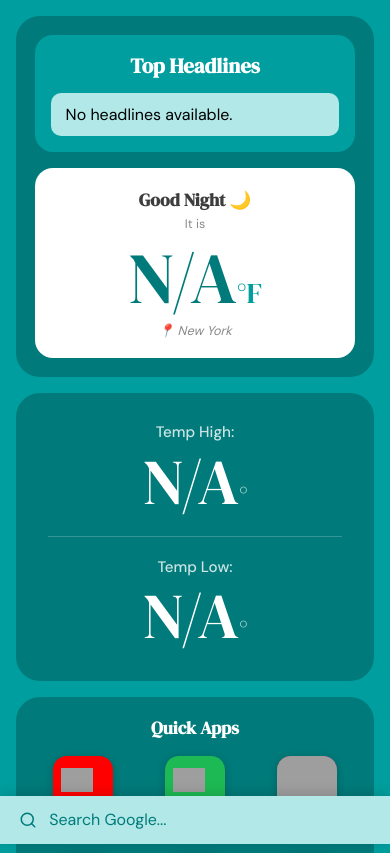
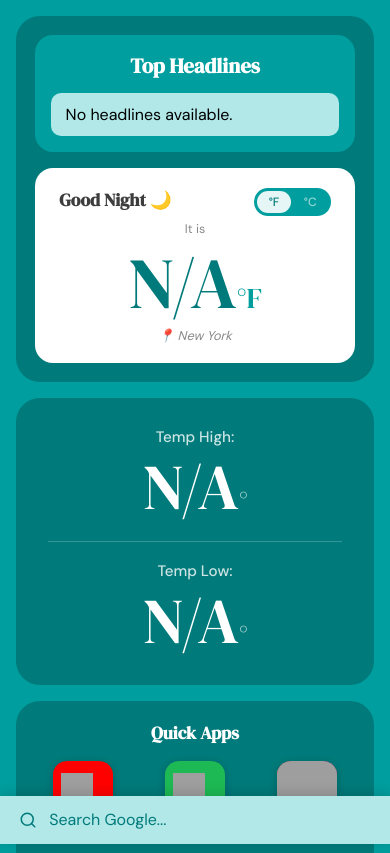
Before and after one commit to sophiethegreatestest-netizen/sophies-homepage, a Flask app: page / in a window 390 px wide. Shown: the top 853 px of the page. Run offline with Flask 3, Linux system fonts and the light colour scheme; data that the repository does not hold is empty; some libraries are stand-ins or nearby versions; grey boxes are pictures that could not be loaded.

Commit message:
celsius bar mobile

```diff
--- a/templates/index.html
+++ b/templates/index.html
@@ -424,6 +424,32 @@
                 text-align: center;
             }
 
+            .mobile-unit-toggle {
+                display: flex;
+                background: #009e9e;
+                border-radius: 20px;
+                padding: 3px;
+                gap: 2px;
+            }
+
+            .mobile-unit-btn {
+                background: transparent;
+                border: none;
+                color: rgba(255,255,255,0.6);
+                font-family: 'DM Sans', sans-serif;
+                font-size: 0.75rem;
+                font-weight: 500;
+                padding: 0.2rem 0.7rem;
+                border-radius: 16px;
+                cursor: pointer;
+                transition: background 0.2s, color 0.2s;
+            }
+
+            .mobile-unit-btn.active {
+                background: rgba(255,255,255,0.9);
+                color: #007a7a;
+            }
+
             .mobile-briefing-greeting {
                 font-family: 'DM Serif Display', serif;
                 font-size: 1.1rem;
@@ -750,9 +776,15 @@
 
                 <!-- Daily Briefing mini card -->
                 <div class="mobile-briefing-card">
-                    <div class="mobile-briefing-greeting" id="mobile-greeting">Good Morning</div>
+                    <div style="display:flex; justify-content:space-between; align-items:center; margin-bottom:0.3rem;">
+                        <div class="mobile-briefing-greeting" id="mobile-greeting">Good Morning</div>
+                        <div class="mobile-unit-toggle">
+                            <button class="mobile-unit-btn active" id="mobile-btn-f" onclick="setUnit('F')">°F</button>
+                            <button class="mobile-unit-btn" id="mobile-btn-c" onclick="setUnit('C')">°C</button>
+                        </div>
+                    </div>
                     <div class="mobile-briefing-label">It is</div>
-                    <div class="mobile-briefing-temp">{{ temp }}<span class="mobile-briefing-unit">°F</span></div>
+                    <div class="mobile-briefing-temp" id="mobile-temp">{{ temp }}<span class="mobile-briefing-unit" id="mobile-temp-unit">°F</span></div>
                     <div class="mobile-briefing-location">📍 {{ city }}</div>
                 </div>
 
@@ -761,10 +793,10 @@
             <!-- HIGH / LOW CARD -->
             <div class="mobile-highlow-card">
                 <div class="mobile-highlow-label">Temp High:</div>
-                <div class="mobile-highlow-temp">{{ temp_high }}<span class="mobile-highlow-unit">°</span></div>
+                <div class="mobile-highlow-temp" id="mobile-high">{{ temp_high }}<span class="mobile-highlow-unit">°</span></div>
                 <hr class="mobile-highlow-divider">
                 <div class="mobile-highlow-label">Temp Low:</div>
-                <div class="mobile-highlow-temp">{{ temp_low }}<span class="mobile-highlow-unit">°</span></div>
+                <div class="mobile-highlow-temp" id="mobile-low">{{ temp_low }}<span class="mobile-highlow-unit">°</span></div>
             </div>
 
             <!-- QUICK APPS -->
@@ -857,28 +889,43 @@
         function toC(f) { return f !== null ? Math.round((f - 32) * 5 / 9 * 10) / 10 : 'N/A'; }
 
         function setUnit(unit) {
-            const tempEl  = document.getElementById('desktop-temp');
-            const unitEl  = document.getElementById('desktop-temp-unit');
-            const highEl  = document.getElementById('desktop-high');
-            const lowEl   = document.getElementById('desktop-low');
+            const tempEl      = document.getElementById('desktop-temp');
+            const unitEl      = document.getElementById('desktop-temp-unit');
+            const highEl      = document.getElementById('desktop-high');
+            const lowEl       = document.getElementById('desktop-low');
+            const mTempEl     = document.getElementById('mobile-temp');
+            const mUnitEl     = document.getElementById('mobile-temp-unit');
+            const mHighEl     = document.getElementById('mobile-high');
+            const mLowEl      = document.getElementById('mobile-low');
 
-            if (!tempEl) return;
+            const displayTemp = unit === 'F' ? tempF : toC(tempF);
+            const displayHigh = unit === 'F' ? (highF !== null ? highF : 'N/A') : toC(highF);
+            const displayLow  = unit === 'F' ? (lowF  !== null ? lowF  : 'N/A') : toC(lowF);
+            const unitLabel   = unit === 'F' ? '°F' : '°C';
 
-            if (unit === 'F') {
-                tempEl.childNodes[0].nodeValue = tempF;
-                unitEl.textContent = '°F';
-                if (highEl) highEl.childNodes[0].nodeValue = highF !== null ? highF : 'N/A';
-                if (lowEl)  lowEl.childNodes[0].nodeValue  = lowF  !== null ? lowF  : 'N/A';
-                document.getElementById('btn-f').classList.add('active');
-                document.getElementById('btn-c').classList.remove('active');
-            } else {
-                tempEl.childNodes[0].nodeValue = toC(tempF);
-                unitEl.textContent = '°C';
-                if (highEl) highEl.childNodes[0].nodeValue = toC(highF);
-                if (lowEl)  lowEl.childNodes[0].nodeValue  = toC(lowF);
-                document.getElementById('btn-f').classList.remove('active');
-                document.getElementById('btn-c').classList.add('active');
-            }
+            // Desktop
+            if (tempEl) tempEl.childNodes[0].nodeValue = displayTemp;
+            if (unitEl) unitEl.textContent = unitLabel;
+            if (highEl) highEl.childNodes[0].nodeValue = displayHigh;
+            if (lowEl)  lowEl.childNodes[0].nodeValue  = displayLow;
+
+            // Mobile
+            if (mTempEl) mTempEl.childNodes[0].nodeValue = displayTemp;
+            if (mUnitEl) mUnitEl.textContent = unitLabel;
+            if (mHighEl) mHighEl.childNodes[0].nodeValue = displayHigh;
+            if (mLowEl)  mLowEl.childNodes[0].nodeValue  = displayLow;
+
+            // Toggle button states — desktop
+            const btnF = document.getElementById('btn-f');
+            const btnC = document.getElementById('btn-c');
+            if (btnF) btnF.classList.toggle('active', unit === 'F');
+            if (btnC) btnC.classList.toggle('active', unit === 'C');
+
+            // Toggle button states — mobile
+            const mBtnF = document.getElementById('mobile-btn-f');
+            const mBtnC = document.getElementById('mobile-btn-c');
+            if (mBtnF) mBtnF.classList.toggle('active', unit === 'F');
+            if (mBtnC) mBtnC.classList.toggle('active', unit === 'C');
         }
     </script>
 
```
